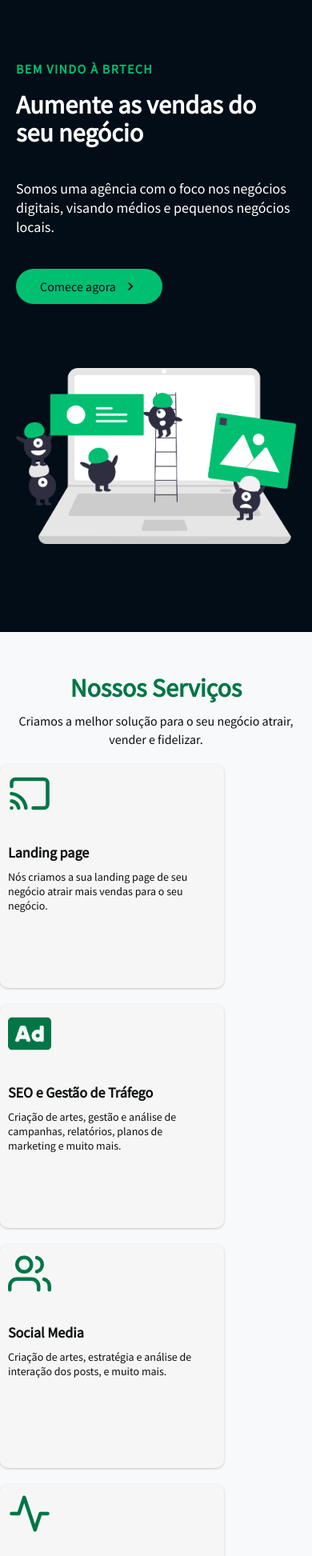
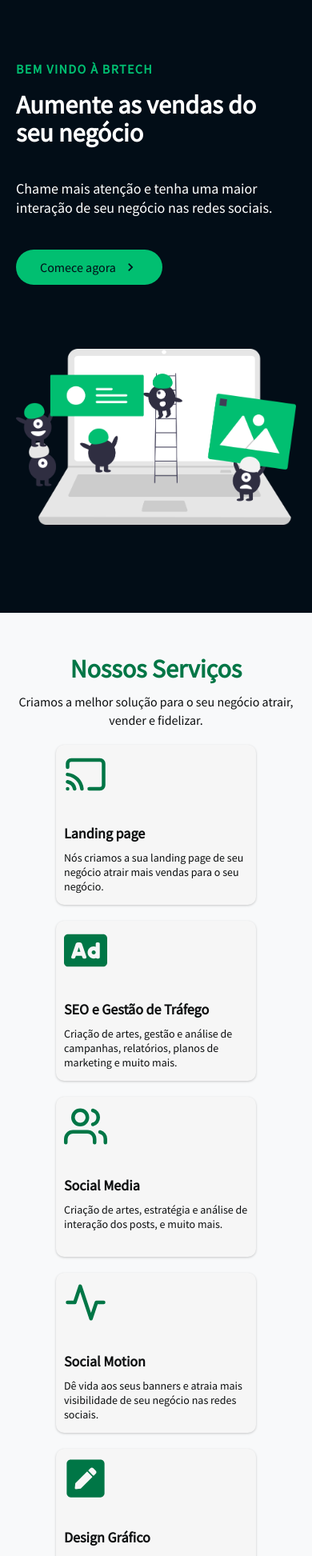
Before and after one commit to thiagomenegotto/website-brtech, a React (Create React App) app: page / in a window 390 px wide. Shown: the part 52-1997 px from the top of the page at 80% size. Built offline with nearby package versions, Linux system fonts and the light colour scheme.

Commit message:
fix(): Update responsive and info.

```diff
--- a/src/components/HeroSection/Data.js
+++ b/src/components/HeroSection/Data.js
@@ -8,7 +8,7 @@ export const heroData = {
   topLine: 'Bem vindo à BrTech',
   headLine: 'Aumente as vendas do seu negócio',
   description:
-    'Somos uma agência com o foco nos negócios digitais, visando médios e pequenos negócios locais.',
+    'Chame mais atenção e tenha uma maior interação de seu negócio nas redes sociais.',
   buttonLabel: 'Comece agora',
   imgStart: false,
   img: require('../../images/svg-1.png'),
--- a/src/components/InfoSection/Data.js
+++ b/src/components/InfoSection/Data.js
@@ -3,9 +3,9 @@ export const infoData = {
   darkBg: false,
   darkText: true,
   lightTextDesc: true,
-  topLine: 'Social Motion',
+  topLine: 'Sobre nós',
   headLine: 'Aumente a sua visibilidade de seu negócio',
-  description: 'Chame mais atenção e tenha uma maior interação de seu negócio nas redes sociais.',
+  description: 'Somos uma agência com o foco nos negócios digitais, visando médios e pequenos negócios locais.',
   buttonLabel: 'Comece aqui',
   imgStart: false,
   img: require('../../images/svg-5.png'),
--- a/src/components/Navbar/index.js
+++ b/src/components/Navbar/index.js
@@ -54,6 +54,15 @@ const Navbar = ({ toggle }) => {
                 >Home</NavLinks>
               </NavItem>
               <NavItem>
+                <NavLinks to='service'
+                  smooth={true}
+                  duration={500}
+                  spy={true}
+                  exact='true'
+                  offset={-80}
+                >Serviços</NavLinks>
+              </NavItem>
+              <NavItem>
                 <NavLinks to='about'
                   smooth={true}
                   duration={500}
@@ -61,15 +70,6 @@ const Navbar = ({ toggle }) => {
                   exact='true'
                   offset={-80}
                 >Sobre nós</NavLinks>
-              </NavItem>
-              <NavItem>
-                <NavLinks to='service'
-                  smooth={true}
-                  duration={500}
-                  spy={true}
-                  exact='true'
-                  offset={-80}
-                >Serviços</NavLinks>
               </NavItem>
               <NavItem>
                 <NavLinks to='portfolio'
--- a/src/components/PortfolioSection/Portfolio.elements.js
+++ b/src/components/PortfolioSection/Portfolio.elements.js
@@ -66,6 +66,14 @@ export const PortfolioSliderWrapper = styled.div`
           }
         }
     }
+
+    @media ${device.tablet} {
+      max-width: 710px;
+    }
+
+    @media ${device.mobileS} {
+      max-width: 340px;
+    }
 `;
 
 export const PortfolioCard = styled.div`
@@ -92,9 +100,11 @@ export const PortfolioCard = styled.div`
   }
 
   @media ${device.tablet} {
+    justify-content: center;
   }
 
   @media ${device.mobileS} {
+    justify-content: center;
   }
 `;
 
--- a/src/components/PortfolioSection/index.js
+++ b/src/components/PortfolioSection/index.js
@@ -62,9 +62,29 @@ const PortfolioSection = () => {
   const sliderSettings = {
     dots: true,
     infinite: true,
-    arrows: false,
+    arrows: true,
     slidesToShow: 3,
     slidesToScroll: 1,
+    responsive: [
+      {
+          breakpoint: 1024,
+          settings: {
+              slidesToShow: 2,
+              slidesToScroll: 2,
+              arrows: false,
+              dots: true,
+          }
+      },
+      {
+          breakpoint: 767,
+          settings: {
+              slidesToShow: 1,
+              slidesToScroll: 1,
+              arrows: false,
+              dots: false,
+          }
+      }
+    ]
   };
   return (
     <>
--- a/src/components/ServiceSection/Service.elements.js
+++ b/src/components/ServiceSection/Service.elements.js
@@ -31,11 +31,12 @@ export const ServiceWrapper = styled.div`
 
   @media ${device.tablet} {
     grid-template-columns: 1fr 1fr;
+    padding: 0 100px;
   }
 
   @media ${device.mobileS} {
     grid-template-columns: 1fr;
-    padding: 0;
+    padding: 0 70px;
   }
 `;
 
@@ -60,15 +61,17 @@ export const ServiceCard = styled.div`
   }
 
   @media ${device.tablet} {
-    max-width: 360px;
+    max-width: 260px;
+    width: 100%;
+    height: 200px;
     padding: 10px;
-    height: 280px;
   }
 
   @media ${device.mobileS} {
-    max-width: 320px;
+    max-width: 260px;
+    width: 100%;
+    height: 200px;
     padding: 10px;
-    height: 280px;
   }
 `;
 
--- a/src/components/Sidebar/index.js
+++ b/src/components/Sidebar/index.js
@@ -20,8 +20,8 @@ const Sidebar = ({ isOpen, toggle }) => {
       <SidebarWrapper>
         <SidebarMenu>
           <SidebarLink to='home' onClick={toggle}>Home</SidebarLink>
+          <SidebarLink to='service' onClick={toggle}>Serviços</SidebarLink>
           <SidebarLink to='about' onClick={toggle}>Sobre nós</SidebarLink>
-          <SidebarLink to='service' onClick={toggle}>Serviços</SidebarLink>
           <SidebarLink to='portfolio' onClick={toggle}>Portfolio</SidebarLink>
           <SidebarLink to='contact' onClick={toggle}>Orçamento</SidebarLink>
         </SidebarMenu>
```
